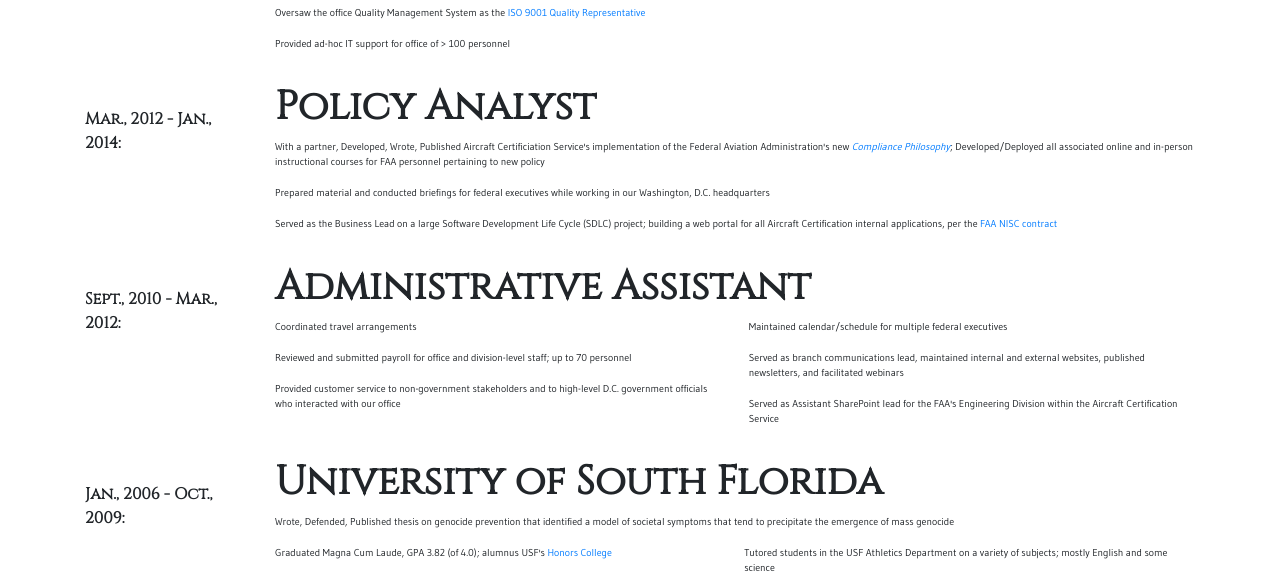
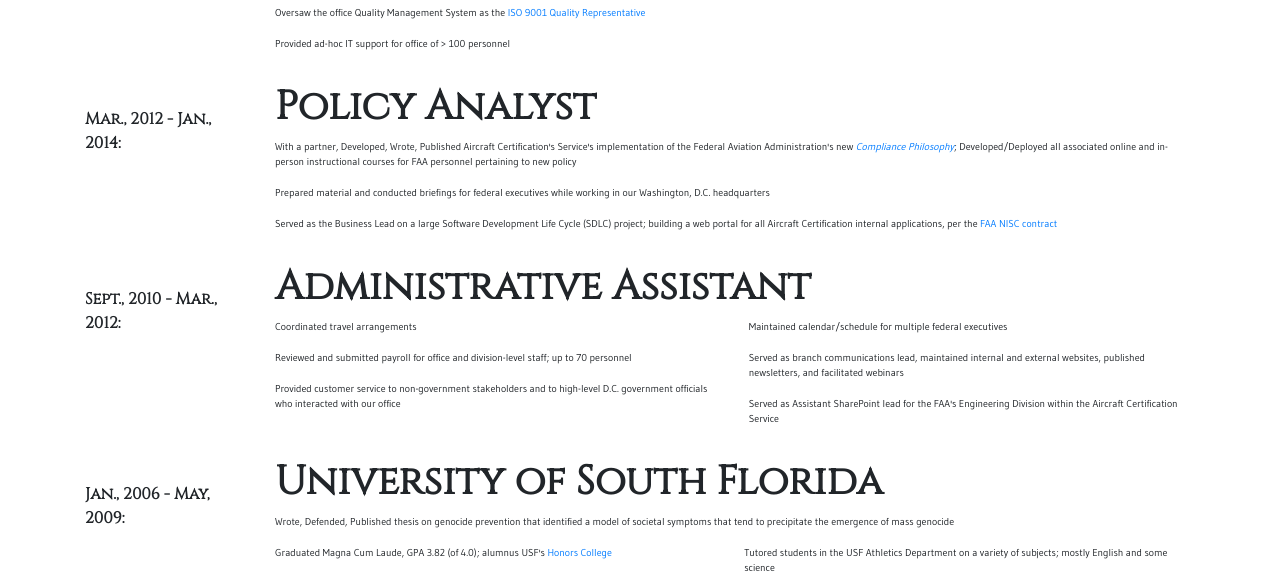
Before and after one commit to sbogucki12/resume, a React (Create React App) app: page / in a window 1280 px wide. Shown: the part 960-1537 px from the top of the page. Built offline with nearby package versions, Linux system fonts and the light colour scheme.

Commit message:
fixed some dates

```diff
--- a/src/App.js
+++ b/src/App.js
@@ -69,7 +69,7 @@ class App extends Component {
       </Row>
       <Row><p></p></Row>
       <Row>
-      <Col sm="2"><p className="dateStyle"><br/>Jan., 2006  - Oct., 2009:</p></Col>
+      <Col sm="2"><p className="dateStyle"><br/>Jan., 2006  - May, 2009:</p></Col>
       <Col lg="10"><College/></Col>
       </Row>
       <Row><p></p></Row>
--- a/src/components/policy.jsx
+++ b/src/components/policy.jsx
@@ -7,7 +7,7 @@ export default class Policy extends Component{
         return(
             <Container className="fontSmall">
             <Row><h1 className="componentHeader">Policy Analyst</h1></Row>
-            <Row><p className="componentText">With a partner, Developed, Wrote, Published Aircraft Certificiation Service's implementation of the Federal Aviation Administration's new <a href="https://www.faa.gov/about/initiatives/cp/" target="_blank" rel="noopener noreferrer"><i>Compliance Philosophy</i></a>; Developed/Deployed all associated online and in-person instructional courses for FAA personnel pertaining to new policy</p></Row>
+            <Row><p className="componentText">With a partner, Developed, Wrote, Published Aircraft Certification's Service's implementation of the Federal Aviation Administration's new <a href="https://www.faa.gov/about/initiatives/cp/" target="_blank" rel="noopener noreferrer"><i>Compliance Philosophy</i></a>; Developed/Deployed all associated online and in-person instructional courses for FAA personnel pertaining to new policy</p></Row>
             <Row><p className="componentText">Prepared material and conducted briefings for federal executives while working in our Washington, D.C. headquarters</p></Row>
             <Row><p className="componentText">Served as the Business Lead on a large Software Development Life Cycle (SDLC) project; building a web portal for all Aircraft Certification internal applications, per the <a href="http://money.cnn.com/news/newsfeeds/articles/prnewswire/PH85214.htm" target="_blank" rel="noreferrer noopener">FAA NISC contract</a></p></Row>
             </Container>
```
Also changed, not shown: 1 other file (tests, documents, lock files or other folders).
